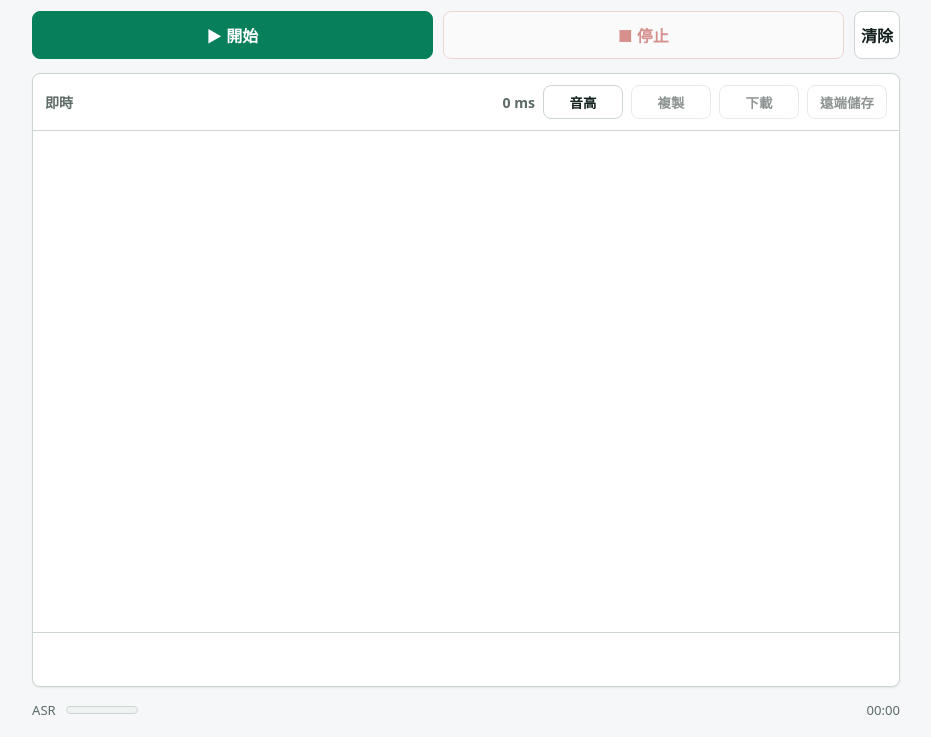
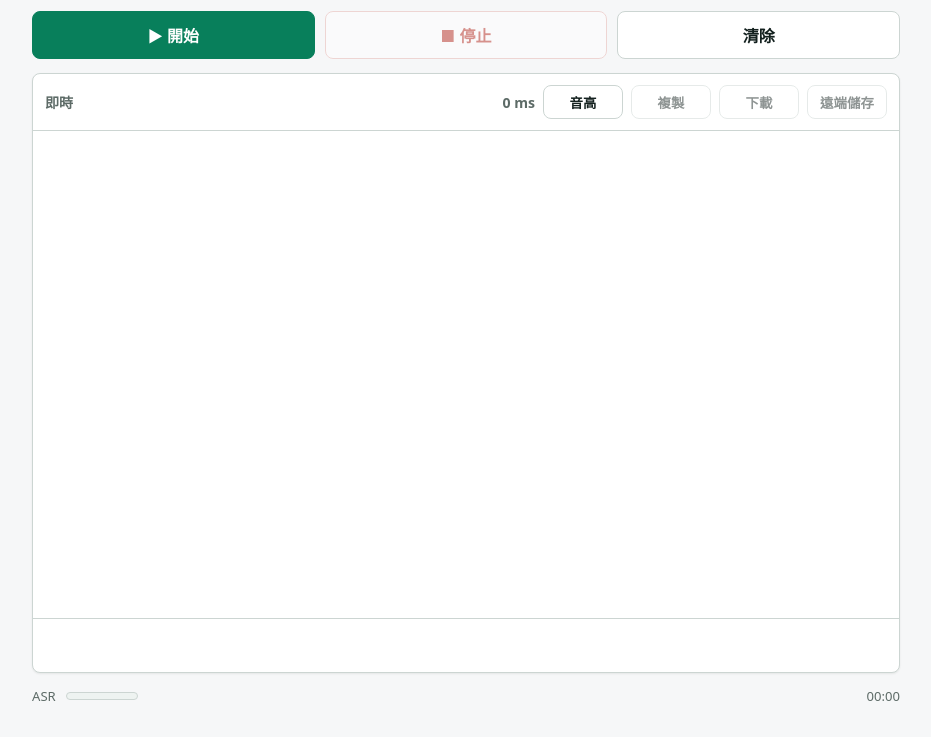
Before and after one commit to changweilin/breeze_elf, a website: page web/index.html in a window 1280 px wide. Shown: the part 63-800 px from the top of the page, without its empty margins (174-1105 px from the left). Drawn offline with Linux system fonts and the light colour scheme.

```diff
--- a/web/index.html
+++ b/web/index.html
@@ -73,9 +73,15 @@
         box-sizing: border-box;
       }
 
+      html {
+        height: 100%;
+        overflow: hidden;
+      }
+
       body {
         margin: 0;
-        min-height: 100svh;
+        height: 100svh;
+        overflow: hidden;
         background: var(--bg);
         color: var(--ink);
         font-family:
@@ -92,10 +98,11 @@
 
       .shell {
         width: min(900px, 100%);
-        min-height: 100svh;
+        height: 100svh;
+        min-height: 0;
         margin: 0 auto;
         display: grid;
-        grid-template-rows: auto auto 1fr auto;
+        grid-template-rows: auto auto minmax(0, 1fr) auto auto;
         gap: 14px;
         padding: max(18px, env(safe-area-inset-top)) 16px max(18px, env(safe-area-inset-bottom));
       }
@@ -159,7 +166,7 @@
 
       .controls {
         display: grid;
-        grid-template-columns: minmax(0, 1fr) minmax(0, 1fr) auto;
+        grid-template-columns: repeat(3, minmax(0, 1fr));
         gap: 10px;
       }
 
@@ -222,7 +229,7 @@
         border-radius: 8px;
         background: var(--panel);
         display: grid;
-        grid-template-rows: auto 1fr auto;
+        grid-template-rows: auto minmax(0, 1fr) auto;
         overflow: hidden;
         box-shadow: 0 1px 2px var(--shadow);
       }
@@ -275,8 +282,9 @@
       }
 
       #lines {
-        min-height: 260px;
+        min-height: 0;
         overflow: auto;
+        overscroll-behavior: contain;
         padding: 18px 16px 24px;
         font-size: 1.22rem;
         line-height: 1.65;
@@ -356,6 +364,8 @@
 
       .partial {
         min-height: 54px;
+        max-height: 22svh;
+        overflow: auto;
         padding: 12px 16px;
         border-top: 1px solid var(--line);
         color: var(--accent);
@@ -440,11 +450,8 @@
         }
 
         .controls {
-          grid-template-columns: minmax(0, 1fr) minmax(0, 1fr);
-        }
-
-        #clear {
-          grid-column: 1 / -1;
+          grid-template-columns: repeat(3, minmax(0, 1fr));
+          gap: 8px;
         }
 
         #lines {
--- a/web/service-worker.js
+++ b/web/service-worker.js
@@ -1,4 +1,4 @@
-const CACHE_NAME = "breeze-elf-v11";
+const CACHE_NAME = "breeze-elf-v12";
 const ASSETS = ["./", "./app.js", "./app.js?v=11", "./audio-worklet.js", "./manifest.webmanifest"];
 
 self.addEventListener("install", (event) => {
```
